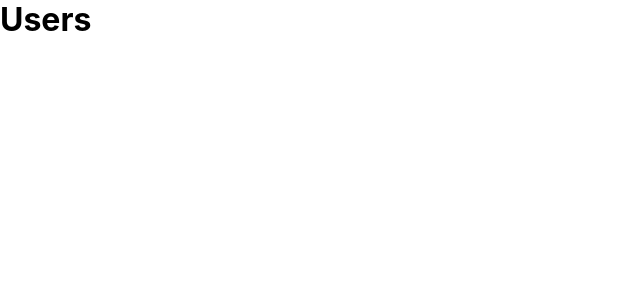
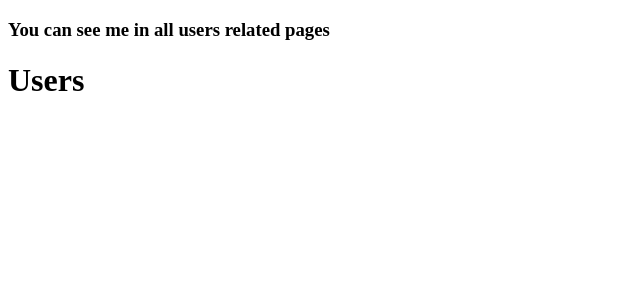
Before and after one commit to hoangbaovu/nuxtjs-training, a Nuxt app in the folder learning/: page / in a window 1280 px wide. Both pictures are taken after a click on the button "load User". Shown: the top 300 px of the page, without its empty margins (0-640 px from the left). Built offline with nearby package versions, Linux system fonts and the light colour scheme.

Commit message:
Nuxt Child Component

```diff
--- a/learning/layouts/default.vue
+++ b/learning/layouts/default.vue
@@ -3,53 +3,3 @@
     <nuxt/>
   </div>
 </template>
-
-<style>
-html {
-  font-family: 'Source Sans Pro', -apple-system, BlinkMacSystemFont, 'Segoe UI',
-    Roboto, 'Helvetica Neue', Arial, sans-serif;
-  font-size: 16px;
-  word-spacing: 1px;
-  -ms-text-size-adjust: 100%;
-  -webkit-text-size-adjust: 100%;
-  -moz-osx-font-smoothing: grayscale;
-  -webkit-font-smoothing: antialiased;
-  box-sizing: border-box;
-}
-
-*,
-*:before,
-*:after {
-  box-sizing: border-box;
-  margin: 0;
-}
-
-.button--green {
-  display: inline-block;
-  border-radius: 4px;
-  border: 1px solid #3b8070;
-  color: #3b8070;
-  text-decoration: none;
-  padding: 10px 30px;
-}
-
-.button--green:hover {
-  color: #fff;
-  background-color: #3b8070;
-}
-
-.button--grey {
-  display: inline-block;
-  border-radius: 4px;
-  border: 1px solid #35495e;
-  color: #35495e;
-  text-decoration: none;
-  padding: 10px 30px;
-  margin-left: 15px;
-}
-
-.button--grey:hover {
-  color: #fff;
-  background-color: #35495e;
-}
-</style>
--- /dev/null
+++ b/learning/pages/users.vue
@@ -0,0 +1,6 @@
+<template>
+  <div>
+    <h3>You can see me in all users related pages</h3>
+    <nuxt-child />
+  </div>
+</template>
```
